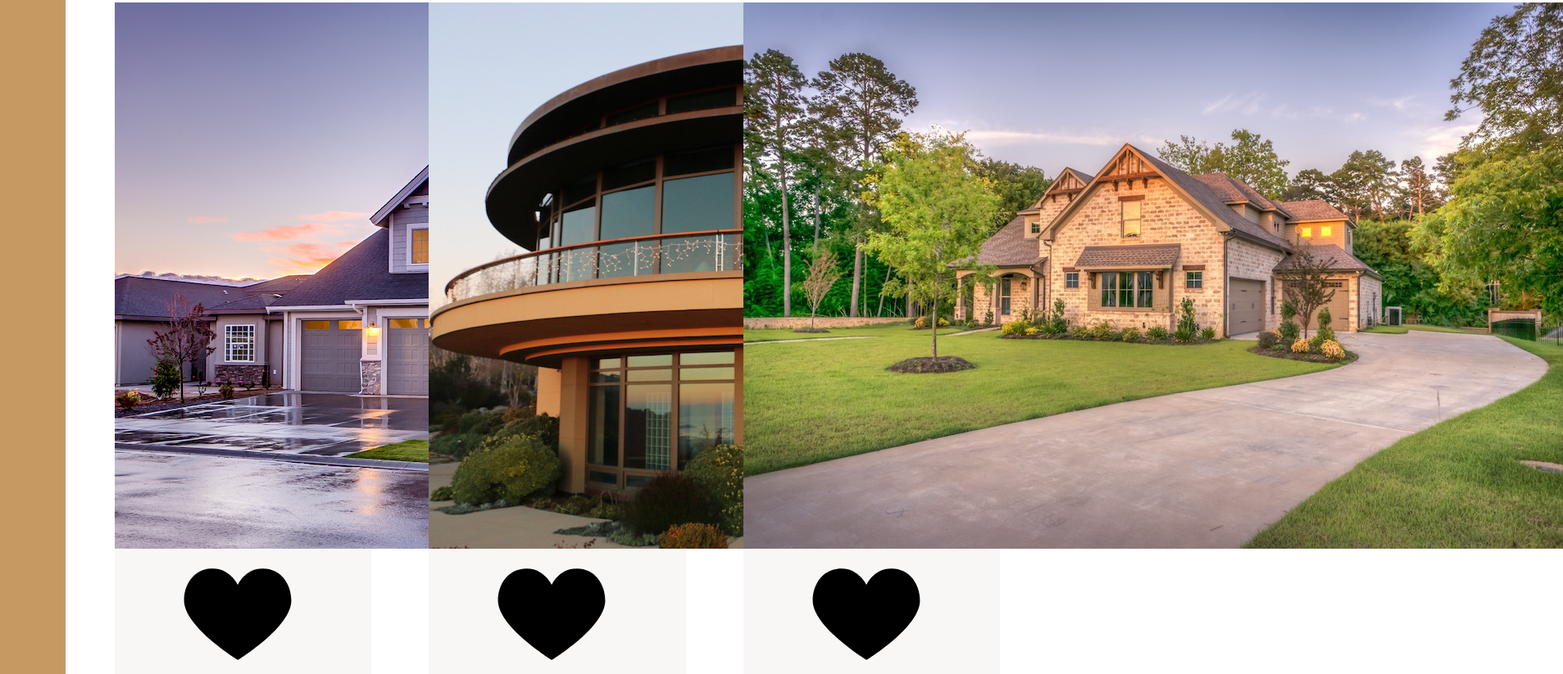
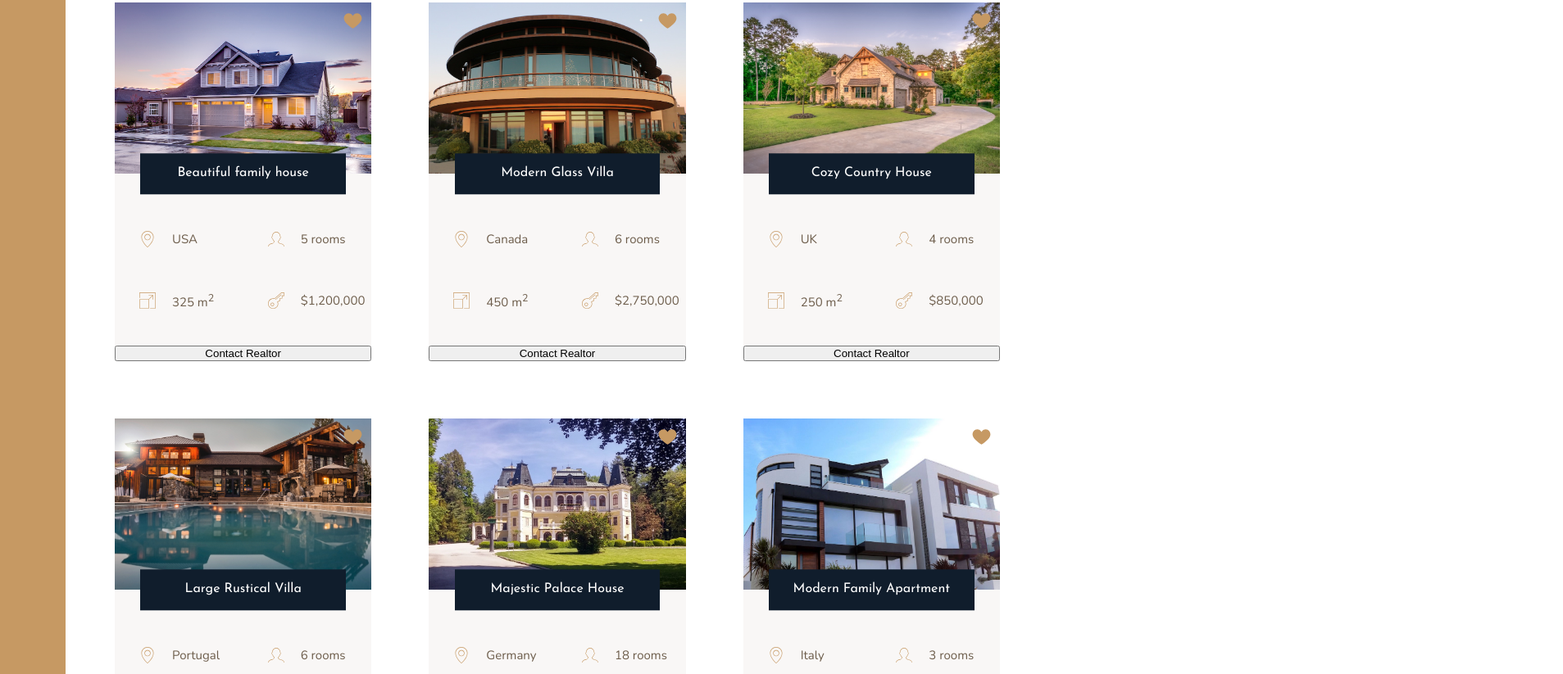
Before and after one commit to Tejiri-A/Nexter, a website: page index.html in a window 1280 px wide. Shown: the part 1967-2790 px from the top of the page at 82% size, 1907 px wide, since content can reach past the window. Drawn offline with nearby package versions, Linux system fonts and the light colour scheme.

Commit message:
add grid layout to each home card and finish styling

```diff
--- a/index.html
+++ b/index.html
@@ -108,7 +108,7 @@
 
     <div class="homes">
       <div class="home">
-        <img src="./img/house-1.jpeg" alt="House 1" class="home__i" />
+        <img src="./img/house-1.jpeg" alt="House 1" class="home__img" />
         <svg>
           <use xlink:href="./img/sprite.svg#icon-heart-full"></use>
         </svg>
@@ -137,11 +137,11 @@
           </svg>
           <p>$1,200,000</p>
         </div>
-        <button class="cta">Contact Realtor</button>
+        <button class="cta home__btn">Contact Realtor</button>
       </div>
 
       <div class="home">
-        <img src="./img/house-2.jpeg" alt="House 2" class="home__i" />
+        <img src="./img/house-2.jpeg" alt="House 2" class="home__img" />
         <svg>
           <use xlink:href="./img/sprite.svg#icon-heart-full"></use>
         </svg>
@@ -170,11 +170,11 @@
           </svg>
           <p>$2,750,000</p>
         </div>
-        <button class="cta">Contact Realtor</button>
+        <button class="cta home__btn">Contact Realtor</button>
       </div>
 
       <div class="home">
-        <img src="./img/house-3.jpeg" alt="House 3" class="home__i" />
+        <img src="./img/house-3.jpeg" alt="House 3" class="home__img" />
         <svg>
           <use xlink:href="./img/sprite.svg#icon-heart-full"></use>
         </svg>
@@ -203,11 +203,11 @@
           </svg>
           <p>$850,000</p>
         </div>
-        <button class="cta">Contact Realtor</button>
+        <button class="cta home__btn">Contact Realtor</button>
       </div>
 
       <div class="home">
-        <img src="./img/house-4.jpeg" alt="House 4" class="home__i" />
+        <img src="./img/house-4.jpeg" alt="House 4" class="home__img" />
         <svg>
           <use xlink:href="./img/sprite.svg#icon-heart-full"></use>
         </svg>
@@ -236,11 +236,11 @@
           </svg>
           <p>$1,950,000</p>
         </div>
-        <button class="cta">Contact Realtor</button>
+        <button class="cta home__btn">Contact Realtor</button>
       </div>
 
       <div class="home">
-        <img src="./img/house-5.jpeg" alt="House 5" class="home__i" />
+        <img src="./img/house-5.jpeg" alt="House 5" class="home__img" />
         <svg>
           <use xlink:href="./img/sprite.svg#icon-heart-full"></use>
         </svg>
@@ -269,11 +269,11 @@
           </svg>
           <p>$9,500,000</p>
         </div>
-        <button class="cta">Contact Realtor</button>
+        <button class="cta home__btn">Contact Realtor</button>
       </div>
 
       <div class="home">
-        <img src="./img/house-6.jpeg" alt="House 6" class="home__i" />
+        <img src="./img/house-6.jpeg" alt="House 6" class="home__img" />
         <svg>
           <use xlink:href="./img/sprite.svg#icon-heart-full"></use>
         </svg>
@@ -302,7 +302,7 @@
           </svg>
           <p>$600,000</p>
         </div>
-        <button class="cta">Contact Realtor</button>
+        <button class="cta home__btn">Contact Realtor</button>
       </div>
     </div>
 
--- a/sass/_homes.scss
+++ b/sass/_homes.scss
@@ -8,28 +8,63 @@
 
 .home {
   background-color: $color-grey-light-1;
+  display: grid;
+  grid-template-columns: repeat(2, 1fr);
+  gap: 35px 0;
 
   &__img {
     width: 100%;
+    grid-row: 1/2;
+    grid-column: 1/-1;
   }
-  &__like {
+  svg {
+    grid-row: 1/2;
+    grid-column: 2/3;
+    fill: $color-primary;
+    height: 2.5rem;
+    width: 2.5rem;
+    z-index: 2;
+    justify-self: end;
+    margin: 1rem;
   }
   &__name {
+    grid-row: 1/2;
+    grid-column: 1/-1;
+    width: 80%;
+    align-self: flex-end;
+    justify-self: center;
+    z-index: 2;
+    font-family: $font-display;
+    font-size: 1.6rem;
+    text-align: center;
+    padding: 1.25rem;
+    background-color: $color-secondary;
+    color: #fff;
+    font-weight: 400;
+    transform: translateY(50%);
+  }
+  &__location,
+  &__rooms{
+    margin-top: 2.5rem;
   }
 
   &__location,
-  &__room,
+  &__rooms,
   &__area,
   &__price {
-
-    svg{
-        fill: $color-primary;
-        height: 2rem;
-        width: 2rem;
+    font-size: 1.5rem;
+    margin-left: 2rem;
+    display: flex;
+    align-items: center;
+    gap: 0 1rem;
+    svg {
+      fill: $color-primary;
+      height: 2rem;
+      width: 2rem;
     }
 
-    p{
-
-    }
+  }
+  &__btn {
+    grid-column: 1/-1;
   }
 }
```
Also changed, not shown: css/style.css.
